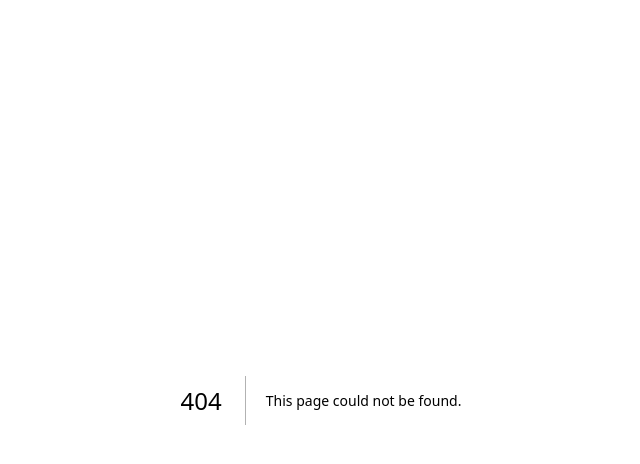
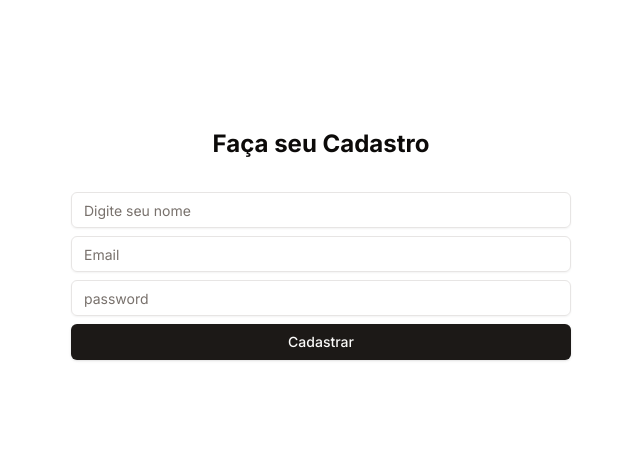
Before and after one commit to josuedantas7/red-burguer, a Next.js app: page /cadastro in a window 1280 px wide. Before the commit this address had no page. Shown: the top 464 px of the page, without its empty margins (319-959 px from the left). Built offline with nearby package versions, Linux system fonts and the light colour scheme.

Commit message:
feat: page RegisterUser

```diff
--- a/src/@types/UserProps.ts
+++ b/src/@types/UserProps.ts
@@ -2,5 +2,5 @@ export interface UserProps{
     id?: string,
     name?: string,
     email: string,
-    passowrd?: string,
+    password?: string,
 }
--- /dev/null
+++ b/src/app/(auth)/cadastro/page.tsx
@@ -0,0 +1,13 @@
+import { FormRegisterUser } from '@/components/Form/FormRegisterUser'
+import React from 'react'
+
+const Register = () => {
+  return (
+    <div className='w-[500px] mx-auto mt-32'>
+        <h1 className='text-2xl font-bold text-center mb-8'>Faça seu Cadastro</h1>
+        <FormRegisterUser />
+    </div>
+  )
+}
+
+export default Register
--- /dev/null
+++ b/src/app/(auth)/login/page.tsx
@@ -0,0 +1,11 @@
+import React from 'react'
+
+const Login = () => {
+  return (
+    <div>
+
+    </div>
+  )
+}
+
+export default Login
--- /dev/null
+++ b/src/components/Form/FormRegisterUser.tsx
@@ -0,0 +1,51 @@
+'use client'
+import { useState } from 'react'
+import { InputPrimary } from '../InputPrimary/InputPrimary'
+import { Button } from '../ui/button'
+import { UserProps } from '@/@types/UserProps'
+import { Notification } from '../Notifier/Notification'
+import { api } from '@/lib/api'
+import { signIn } from 'next-auth/react'
+
+export function FormRegisterUser() {
+
+    const [name,setName] = useState<string>('')
+    const [email,setEmail] = useState<string>('')
+    const [password,setPassword] = useState<string>('')
+
+    const [isLoading,setIsLoading] = useState<boolean>(false)
+
+    async function handleRegisterUser(e: React.FormEvent<HTMLFormElement> | React.MouseEvent<HTMLButtonElement>) {
+        e.preventDefault()
+        setIsLoading(true)
+        const data : UserProps = {
+            name,
+            email,
+            password
+        }
+
+        if (!email || !password) {
+            Notification('error', 'Preencha todos os campos')
+        }
+        try{
+            const response = await api.post('/api/user', {...data})
+            const responseLogin = await signIn('credentials', {
+                ...data,
+                callbackUrl: '/'
+            })
+            console.log('responseLogin', responseLogin)
+            console.log('response post user', response)
+            Notification('success', 'Usuário cadastrado com sucesso')
+        }catch{
+            Notification('error', 'Erro ao cadastrar usuário')
+        }
+}
+  return (
+    <form className='w-full flex flex-col gap-2' onSubmit={(e) => handleRegisterUser(e)}>
+        <InputPrimary value={name} onChange={setName} placeholder='Digite seu nome' type='text' />
+        <InputPrimary value={email} onChange={setEmail} placeholder='Email' type='email' />
+        <InputPrimary value={password} onChange={setPassword} placeholder='password' type='password' />
+        <Button onClick={(e) => handleRegisterUser(e)}>Cadastrar</Button>
+    </form>
+  )
+}
--- /dev/null
+++ b/src/lib/api.ts
@@ -0,0 +1,5 @@
+import axios from "axios";
+
+export const api = axios.create({
+  baseURL: process.env.HOST_URL,
+});
```
